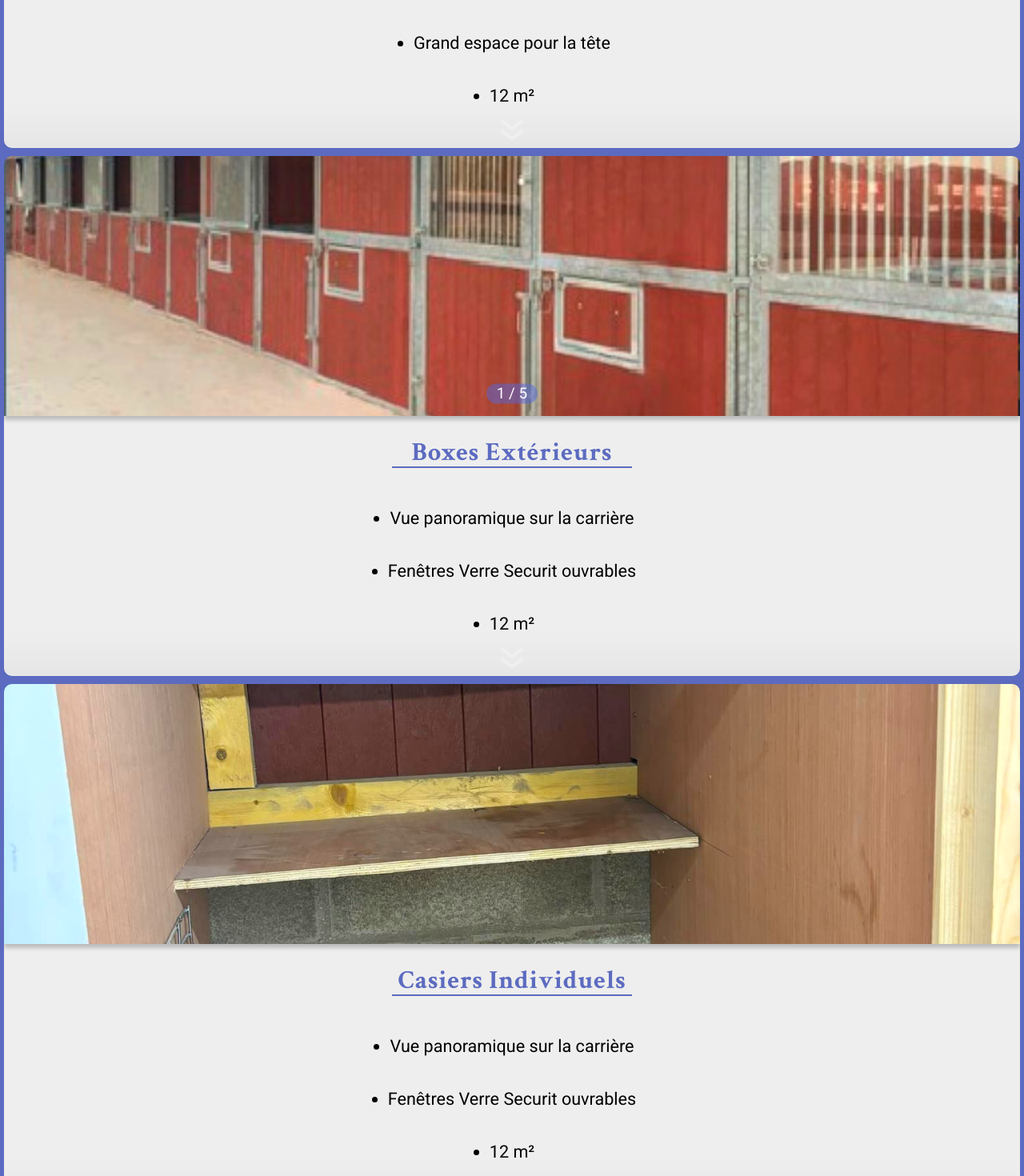
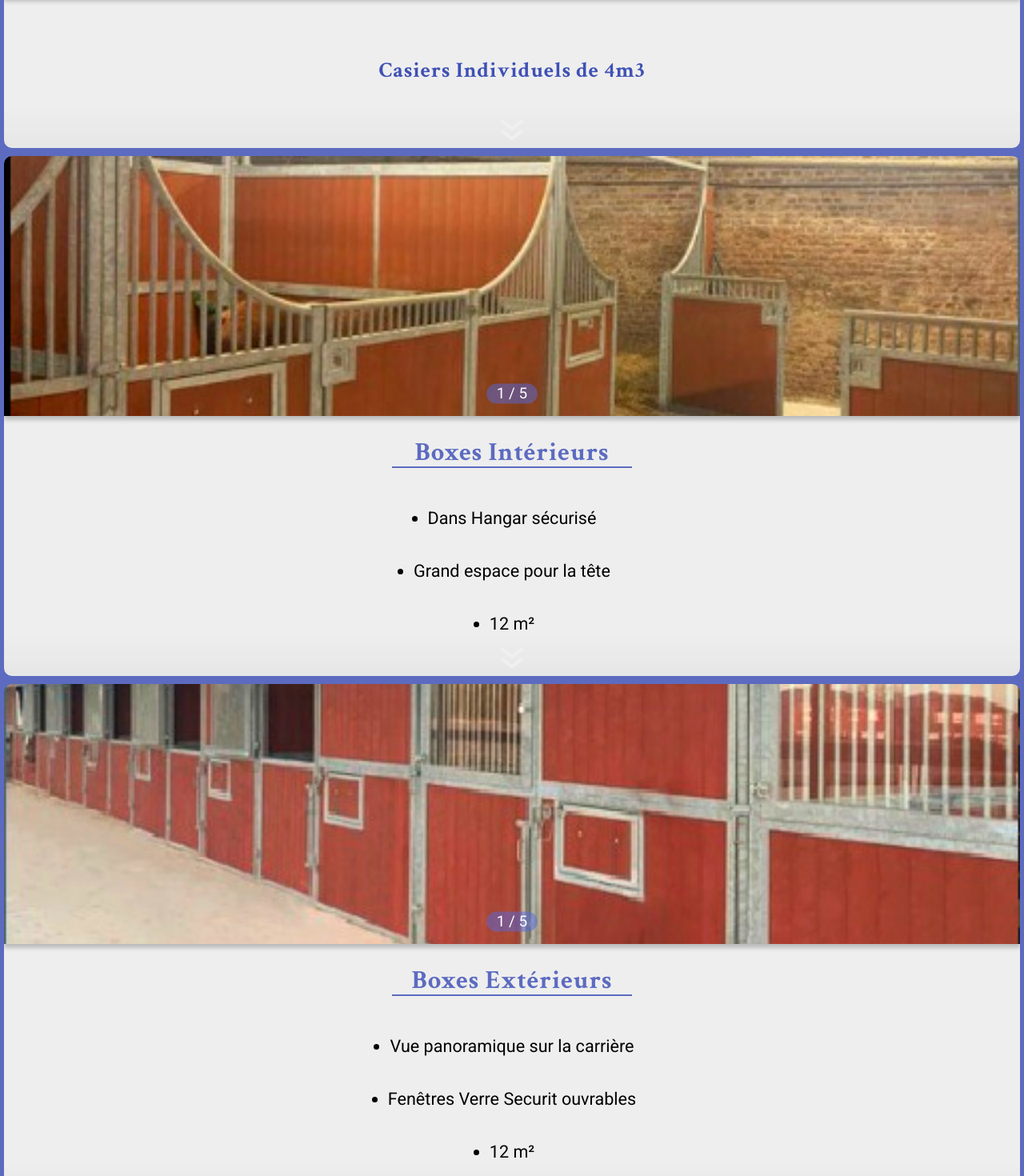
Before and after one commit to GoutteDooo/Site_Ecurie, a React (Vite) app: page /installations in a window 1280 px wide. Shown: the part 3180-4650 px from the top of the page at 80% size. Built offline with nearby package versions, Linux system fonts and the light colour scheme; grey boxes are pictures that could not be loaded.

Commit message:
fix(Carousel): Compteur Carousel not display when 1 image for all Carousels

```diff
--- a/src/components/Carousel.jsx
+++ b/src/components/Carousel.jsx
@@ -7,7 +7,11 @@ import React, { useState } from "react";
  * @param {number} compteurSize Définit la taille du compteur
  * @returns
  */
-const Carousel = ({ card, compteur = true, compteurSize = 70 }) => {
+const Carousel = ({
+  card,
+  compteur = card.carousel > 1 ? true : false,
+  compteurSize = 70,
+}) => {
   const [slideX, setSlideX] = useState(-100);
   const [carouselEnding, setCarouselEnding] = useState(false);
   const numberImages = card.carousel + 2;
--- a/src/components/home/Horaires.jsx
+++ b/src/components/home/Horaires.jsx
@@ -10,7 +10,7 @@ const Horaires = () => {
           <h1>Les horaires</h1>
           <p className="horaires--days">Lundi - Samedi</p>
           <p className="horaires--hours">8:30 - 20:30</p>
-          <p className="horaires--days">Dimanche</p>
+          <p className="horaires--days">Dimanche & Fériés</p>
           <p className="horaires--hours">8:30 - 18:30</p>
         </div>
       </div>
--- a/src/components/installations/DescriptionCard.jsx
+++ b/src/components/installations/DescriptionCard.jsx
@@ -14,7 +14,7 @@ const DescriptionCard = ({ description, id, card }) => {
   return (
     <div className="installations--description-card">
       <div className="installations--description-card__carousel">
-        <Carousel card={card} compteur={card.carousel > 1 ? true : false} />
+        <Carousel card={card} />
       </div>
       <div className="installations--description-card__description">
         {description}
--- a/src/pages/Installations.jsx
+++ b/src/pages/Installations.jsx
@@ -8,7 +8,7 @@ import { cards } from "../data/cards.json";
 
 const Installations = () => {
   // window.scrollTo(0, 0);
-  const titles = [
+  const imageCardDesc = [
     <h1>
       Une carrière de <br /> 55m x 30m <br /> <em>Filtrage Concept Sol</em>
     </h1>,
@@ -16,8 +16,9 @@ const Installations = () => {
     <h1>
       12 paddocks <br /> de + de 1000 m²
     </h1>,
+    <h1>Casiers Individuels de 4m3</h1>,
   ];
-  const descriptions = [
+  const descCardDesc = [
     <>
       <h1>Boxes Intérieurs</h1>
       <ul>
@@ -34,24 +35,16 @@ const Installations = () => {
         <li>12 m²</li>
       </ul>
     </>,
-    <>
-      <h1>Casiers Individuels</h1>
-      <ul>
-        <li>Vue panoramique sur la carrière</li>
-        <li>Fenêtres Verre Securit ouvrables</li>
-        <li>12 m²</li>
-      </ul>
-    </>,
   ];
   return (
     <div className="installations">
       <IntroAnnexe annexe={annexes[1]} />
-      <ImageCard title={titles[0]} id={0} card={cards[4]} />
-      <ImageCard title={titles[1]} id={1} card={cards[5]} />
-      <ImageCard title={titles[2]} id={2} card={cards[6]} />
-      <DescriptionCard description={descriptions[0]} id={3} card={cards[7]} />
-      <DescriptionCard description={descriptions[1]} id={4} card={cards[8]} />
-      <DescriptionCard description={descriptions[2]} id={5} card={cards[9]} />
+      <ImageCard title={imageCardDesc[0]} id={0} card={cards[4]} />
+      <ImageCard title={imageCardDesc[1]} id={1} card={cards[5]} />
+      <ImageCard title={imageCardDesc[2]} id={2} card={cards[6]} />
+      <ImageCard title={imageCardDesc[3]} id={5} card={cards[9]} />
+      <DescriptionCard description={descCardDesc[0]} id={3} card={cards[7]} />
+      <DescriptionCard description={descCardDesc[1]} id={4} card={cards[8]} />
       <Interested />
     </div>
   );
```
